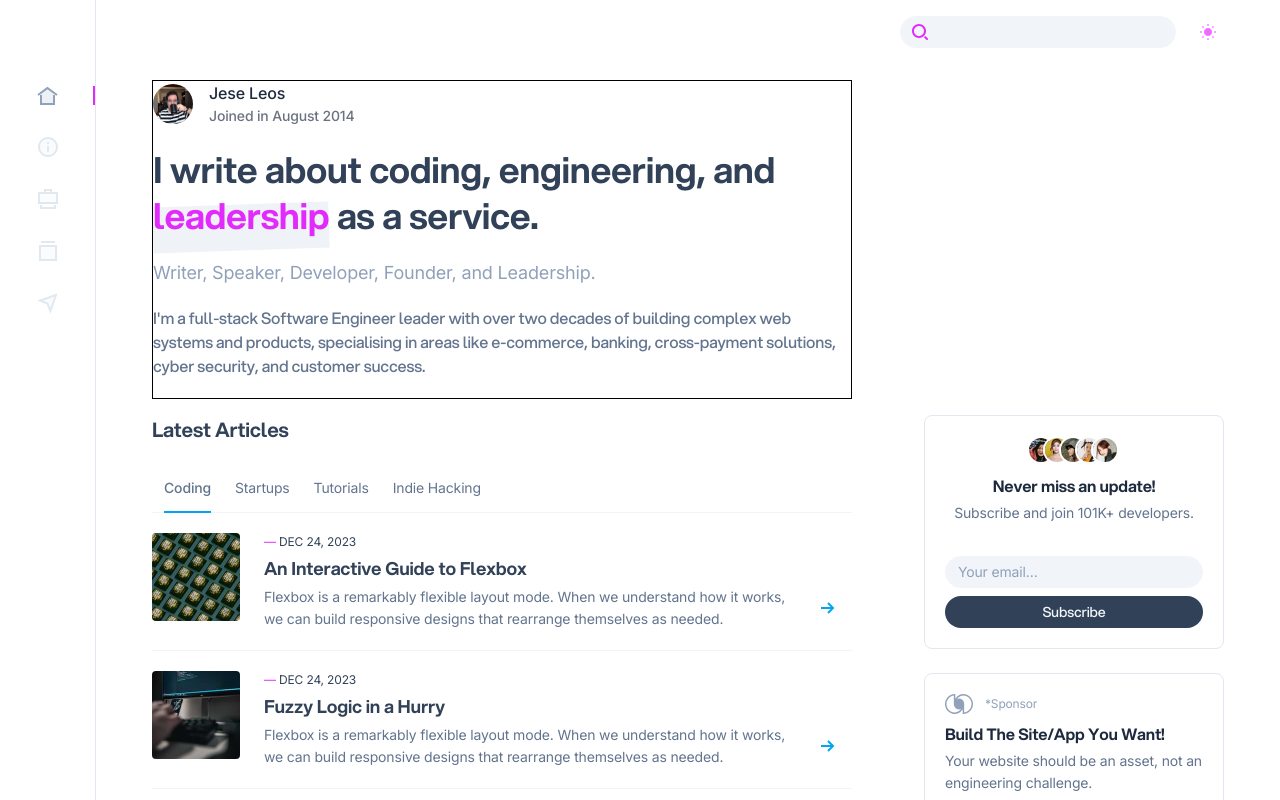
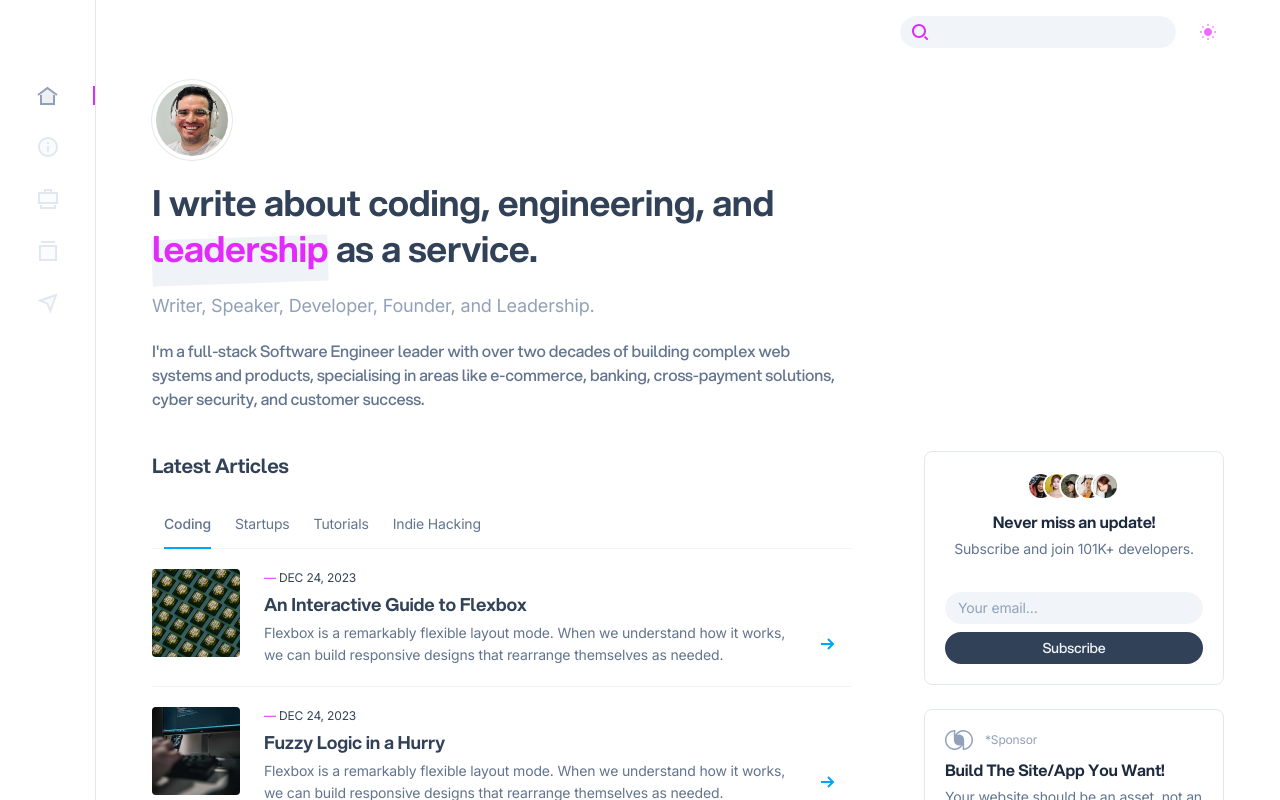
Before and after one commit to praesenx/api, a Vue app in the folder web/: page / in a window 1280 px wide. Shown: the top 800 px of the page. Built offline with nearby package versions, Linux system fonts and the light colour scheme; a web font is replaced by a local one.

Commit message:
fix router

```diff
--- a/web/src/pages/ResumePage.vue
+++ b/web/src/pages/ResumePage.vue
@@ -18,10 +18,10 @@
 									<h1 class="h1 font-aspekta mb-12">My resume</h1>
 									<!-- Page content -->
 									<div class="text-slate-500 dark:text-slate-400 space-y-12">
+										<RecommendationPartial />
+										<AwardsPartial />
 										<EducationPartial />
 										<ExperiencePartial v-if="user" :experience="user.experience" />
-										<AwardsPartial />
-										<RecommPartial />
 									</div>
 								</section>
 							</div>
@@ -45,25 +45,27 @@
 </template>
 
 <script setup lang="ts">
+import HeaderPartial from '@partials/HeaderPartial.vue';
+import AwardsPartial from '@partials/AwardsPartial.vue';
+import FooterPartial from '@partials/FooterPartial.vue';
 import SideNavPartial from '@partials/SideNavPartial.vue';
-import HeaderPartial from '@partials/HeaderPartial.vue';
 import EducationPartial from '@partials/EducationPartial.vue';
 import ExperiencePartial from '@partials/ExperiencePartial.vue';
-import AwardsPartial from '@partials/AwardsPartial.vue';
-import RecommPartial from '@partials/RecommPartial.vue';
+import WidgetLangPartial from '@partials/WidgetLangPartial.vue';
 import WidgetSkillsPartial from '@partials/WidgetSkillsPartial.vue';
-import WidgetLangPartial from '@partials/WidgetLangPartial.vue';
+import RecommendationPartial from '@partials/RecommendationPartial.vue';
 import WidgetReferencesPartial from '@partials/WidgetReferencesPartial.vue';
-import FooterPartial from '@partials/FooterPartial.vue';
 
+import { ref, onMounted } from "vue";
+import type { User } from "@stores/users/userType";
 import { useUserStore } from '@stores/users/user.ts';
-import { User } from "@stores/users/userType.ts";
-import { ref, onMounted } from "vue";
 
 const userStore = useUserStore();
 const user = ref<User | null>(null);
 
 onMounted(() => {
-    user.value = userStore.getUser();
+	userStore.onBoot((profile: User) => {
+		user.value = profile;
+	})
 })
 </script>
--- a/web/src/pages/SubscribePage.vue
+++ b/web/src/pages/SubscribePage.vue
@@ -158,19 +158,9 @@
 	</div>
 </template>
 
-<script>
+<script setup lang="ts">
 import SideNavPartial from '@partials/SideNavPartial.vue';
 import HeaderPartial from '@partials/HeaderPartial.vue';
 import WidgetSponsorPartial from '@partials/WidgetSponsorPartial.vue';
 import FooterPartial from '@partials/FooterPartial.vue';
-
-export default {
-	name: 'SubscribePage',
-	components: {
-		SideNavPartial,
-		HeaderPartial,
-		WidgetSponsorPartial,
-		FooterPartial,
-	},
-};
 </script>
--- a/web/src/partials/AvatarPartial.vue
+++ b/web/src/partials/AvatarPartial.vue
@@ -1,32 +1,26 @@
 <template>
-	<!--	<img :class="className" :src="props.avatar" :alt="props.alt" />-->
-
-	<div class="flex items-center gap-4">
-		<img class="w-10 h-10 rounded-full" :src="props.avatar" alt="" />
-		<div class="font-medium dark:text-white">
-			<div>Jese Leos</div>
-			<div class="text-sm text-gray-500 dark:text-gray-400">Joined in August 2014</div>
-		</div>
-	</div>
+		<img :class="className" :src="props.avatar" :alt="props.alt" />
 </template>
 
 <script setup lang="ts">
 import { computed } from 'vue';
-import photo from '@images/profile/me.jpg';
+import photo from '@images/profile/001.png';
 
 interface Props {
 	avatar?: string;
 	alt?: string;
 	width: string;
+	height: string;
 }
 
 const props = withDefaults(defineProps<Props>(), {
-	width: 'w-12',
+	width: 'w-20',
+	height: 'h-20',
 	avatar: photo,
 	alt: 'gocanto',
 });
 
 const className = computed<string>(() => {
-	return `border-2 border-fuchsia-400 dark:border-slate-400 rounded-full ${props.width}`;
+	return `rounded-full p-1 ring-1 ring-gray-200 dark:ring-slate-600 ${props.width} ${props.height}`;
 });
 </script>
--- a/web/src/partials/HeroPartial.vue
+++ b/web/src/partials/HeroPartial.vue
@@ -1,8 +1,8 @@
 <template>
 	<section>
-		<div class="max-w-[700px]">
-			<div class="my-4" style="border: 1px solid #000">
-				<AvatarPartial width="w-16" />
+		<div class="max-w-[700px] mb-10">
+			<div class="my-4">
+				<AvatarPartial width="w-20" height="h-20"/>
 
 				<h1 class="h1 blog-h1">
 					I write about coding, engineering, and
--- a/web/src/partials/RecommPartial.vue
+++ b/web/src/partials/RecommendationPartial.vue
@@ -41,9 +41,3 @@
 		</ul>
 	</div>
 </template>
-
-<script>
-export default {
-	name: 'RecommPartial',
-};
-</script>
--- a/web/src/partials/SideNavPartial.vue
+++ b/web/src/partials/SideNavPartial.vue
@@ -4,7 +4,7 @@
 			<!-- Sidebar avatar -->
 			<div v-if="!isHome" class="flex justify-center my-4">
 				<router-link to="/">
-					<AvatarPartial width="w-16" />
+					<AvatarPartial width="w-16" height="h-16" />
 				</router-link>
 			</div>
 
--- a/web/src/router.ts
+++ b/web/src/router.ts
@@ -13,15 +13,15 @@ const router: Router = createRouter({
 		if (to.hash) {
 			window.scroll({ top: 0 });
 		} else {
-			const element: HTMLElement | null = document.querySelector('html');
+			const el: HTMLElement | null = document.querySelector('html');
 
-			if (element === null) {
+			if (el === null) {
 				return;
 			}
 
-			element.style.scrollBehavior = 'auto';
+			el.style.scrollBehavior = 'auto';
 			window.scroll({ top: 0 });
-			element.style.scrollBehavior = '';
+			el.style.scrollBehavior = '';
 		}
 	},
 	history: routerHistory,
```
Also changed, not shown: web/src/images/profile/001.png (added).
